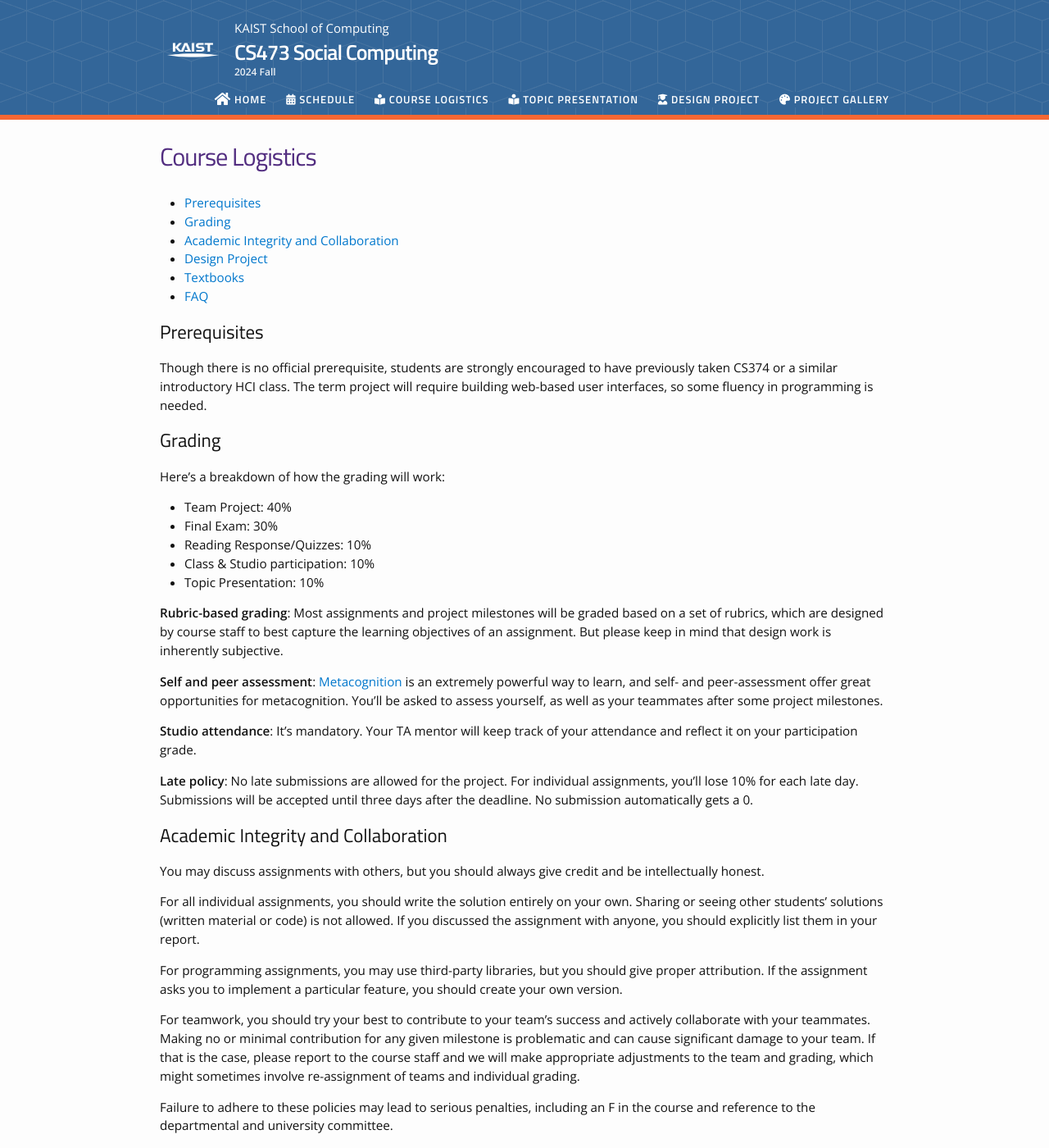
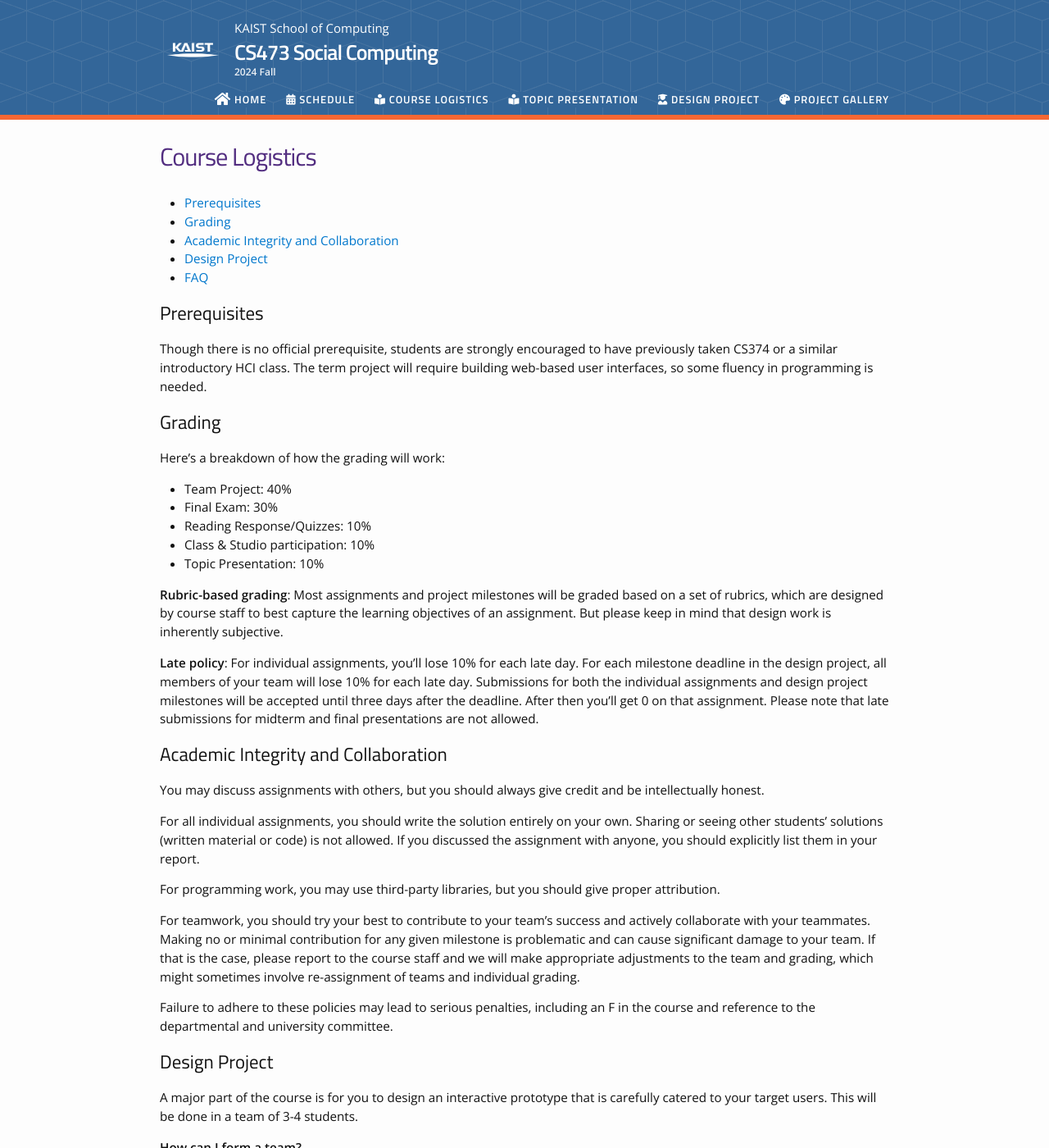
Before and after one commit to cstl-kaist/cs473-2025-fall, a Jekyll site: the page built from logistics.md, in a window 1280 px wide and 1400 px high. Shown: the whole window at 82% size. Built offline with Jekyll 4.4.1, drawn with Linux system fonts in a browser that asks for light colours; nearby versions of some CDN libraries; some of the changed text lies outside the part shown.

Commit message:
Minor details that I don't really remember

```diff
--- a/logistics.md
+++ b/logistics.md
@@ -9,7 +9,6 @@ permalink: /logistics/
 - [Grading](#grading)
 - [Academic Integrity and Collaboration](#academic-integrity-and-collaboration)
 - [Design Project](#design-project)
-- [Textbooks](#textbooks)
 - [FAQ](#faq)
 
 <!-- TOC end -->
@@ -29,11 +28,7 @@ Here's a breakdown of how the grading will work:
 
 **Rubric-based grading**: Most assignments and project milestones will be graded based on a set of rubrics, which are designed by course staff to best capture the learning objectives of an assignment. But please keep in mind that design work is inherently subjective.
 
-**Self and peer assessment**: [Metacognition](https://en.wikipedia.org/wiki/Metacognition) is an extremely powerful way to learn, and self- and peer-assessment offer great opportunities for metacognition. You'll be asked to assess yourself, as well as your teammates after some project milestones.
-
-**Studio attendance**: It's mandatory. Your TA mentor will keep track of your attendance and reflect it on your participation grade.
-
-**Late policy**: No late submissions are allowed for the project. For individual assignments, you'll lose 10% for each late day. Submissions will be accepted until three days after the deadline. No submission automatically gets a 0.
+**Late policy**: For individual assignments, you'll lose 10% for each late day. For each milestone deadline in the design project, all members of your team will lose 10% for each late day. Submissions for both the individual assignments and design project milestones will be accepted until three days after the deadline. After then you'll get 0 on that assignment. Please note that late submissions for midterm and final presentations are not allowed.
 
 <!-- TOC --><a name="academic-integrity-and-collaboration"></a>
 ## Academic Integrity and Collaboration
@@ -42,7 +37,7 @@ You may discuss assignments with others, but you should always give credit and b
 
 For all individual assignments, you should write the solution entirely on your own. Sharing or seeing other students' solutions (written material or code) is not allowed. If you discussed the assignment with anyone, you should explicitly list them in your report.
 
-For programming assignments, you may use third-party libraries, but you should give proper attribution. If the assignment asks you to implement a particular feature, you should create your own version.
+For programming work, you may use third-party libraries, but you should give proper attribution.
 
 For teamwork, you should try your best to contribute to your team's success and actively collaborate with your teammates. Making no or minimal contribution for any given milestone is problematic and can cause significant damage to your team. If that is the case, please report to the course staff and we will make appropriate adjustments to the team and grading, which might sometimes involve re-assignment of teams and individual grading.
 
@@ -60,17 +55,6 @@ To some extent, yes. You'll be doing fewer and fewer things alone in your career
 
 **Some members of my team are not contributing.**
 While we won't be tracking detailed levels of contribution of each member, we will certainly penalize cases where some members made no or signficantly less contributions than the other teammates. See "Academic Integrity and Collaboration" for details.
-
-<!-- TOC --><a name="textbooks"></a>
-## Textbooks
-There is no official textbook. We will mix various resources that best explain the core concepts in human-computer interaction.
-
-This doesn't mean that there aren't great books. Here's a short selection of books we recommend:
-
-* Don Norman, [The Design of Everyday Things](https://www.yes24.com/24/goods/8448278?scode=032&OzSrank=1), 1990.
-* Jef Raskin, [The Humane Interface](https://www.yes24.com/24/goods/247022?scode=032&OzSrank=1), ACM Press, 2000.
-* Steve Krug, [Don't Make Me Think](https://www.yes24.com/24/goods/1550565?scode=032&OzSrank=2), New Riders Publishing, 2005.
-* Edward Tufte, [The Visual Display of Quantitative Information](https://www.yes24.com/24/Goods/1052749?Acode=101), Graphics Press, 1983.
 
 <!-- TOC --><a name="faq"></a>
 ## FAQ
```
Also changed, not shown: _events/week02_1.md (+1 -1 lines), _events/week02_2.md (+1 -1 lines).
